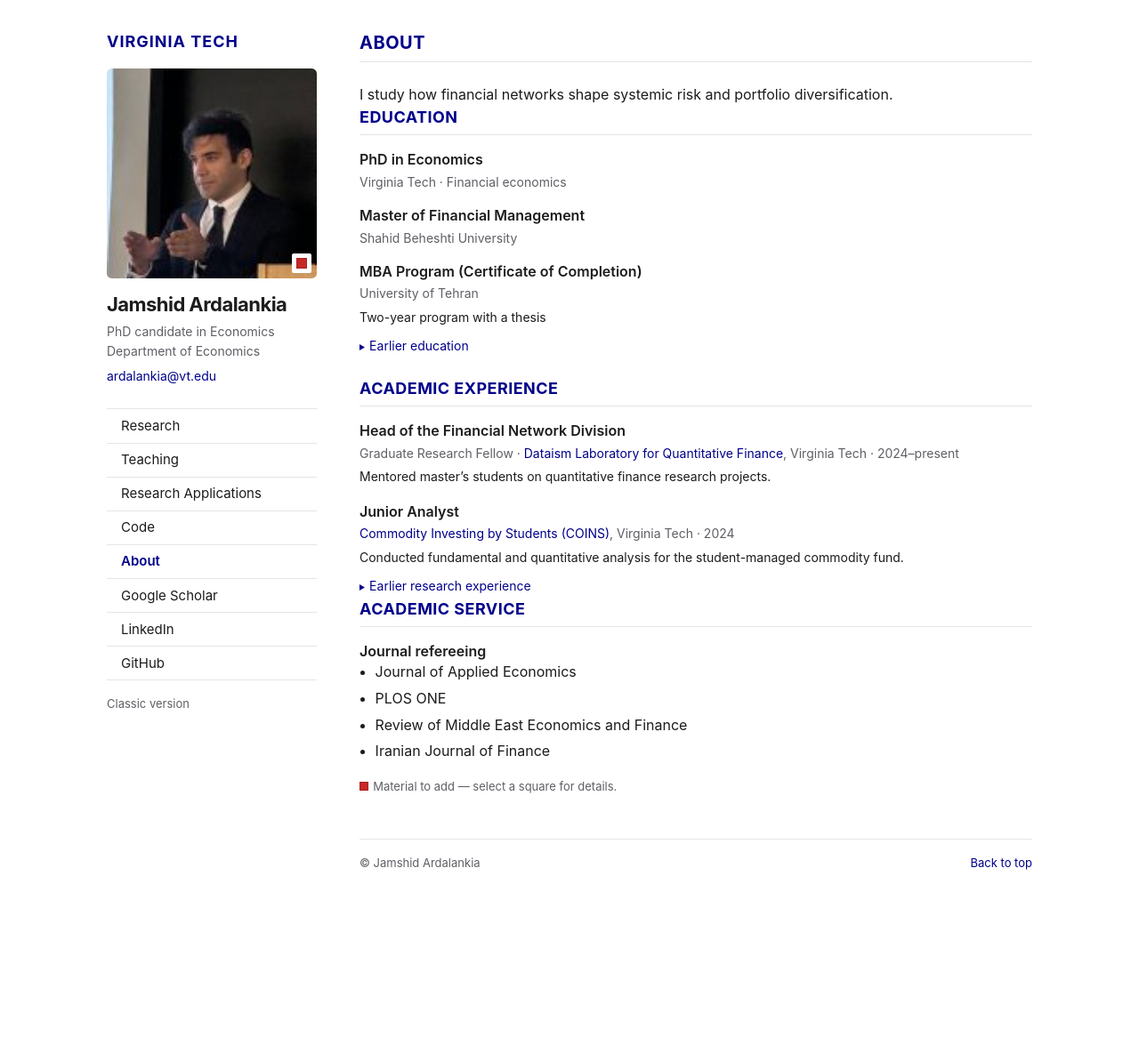
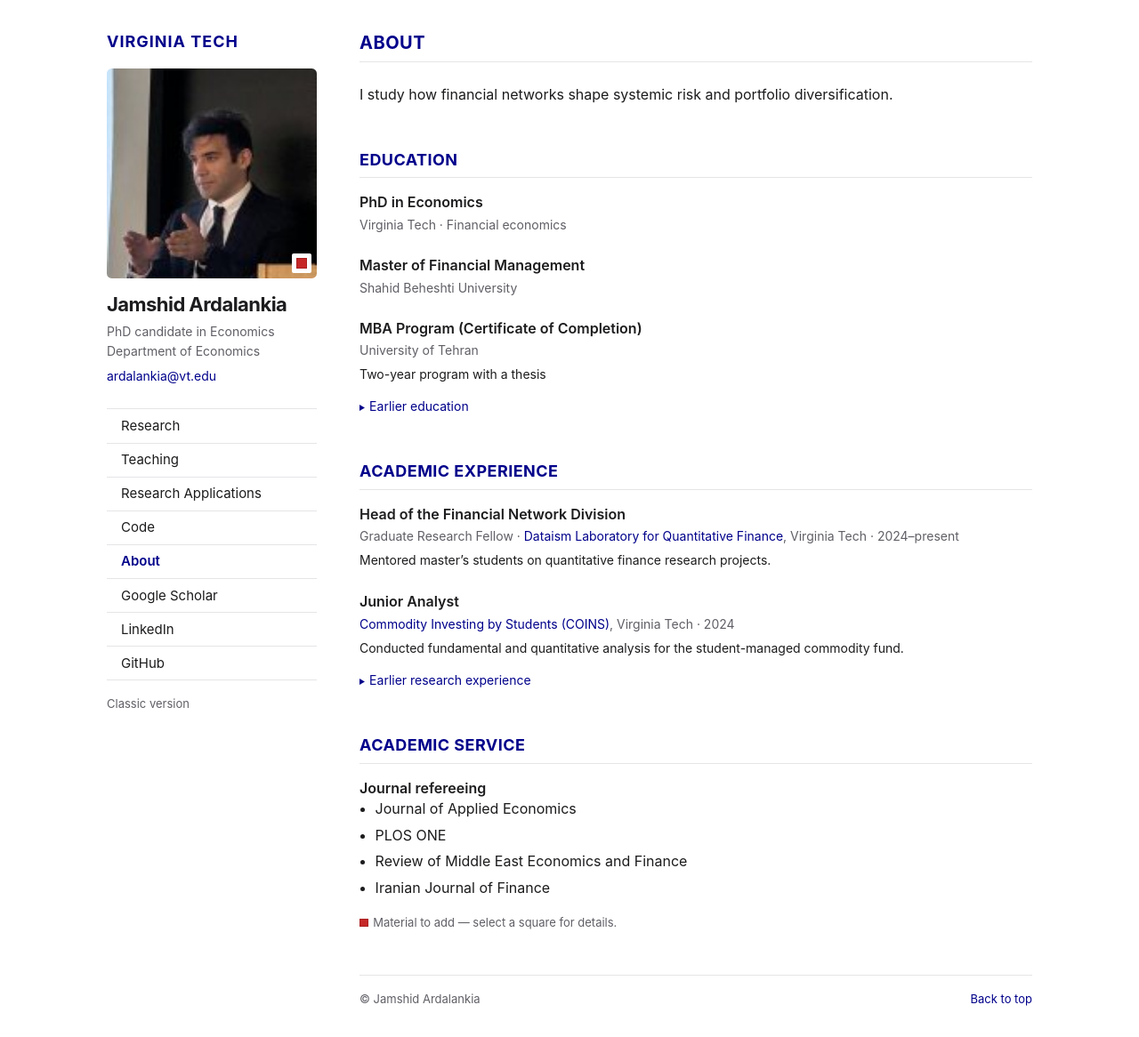
Before and after one commit to jamshidardalankia/jamshidardalankia.github.io, a Jekyll site: the page built from modern/about/index.html, in a window 1280 px wide. Shown: the whole page at 89% size. Built offline with Jekyll 4.4.1, drawn with Linux system fonts in a browser that asks for light colours; before the commit the page ends 1012 px from its top, so only the background shows below that.

Commit message:
Improve spacing above section headings and between entries

```diff
--- a/modern/about/index.html
+++ b/modern/about/index.html
@@ -12,7 +12,7 @@ layout: academic-page
   <meta http-equiv="Content-Security-Policy" content="script-src 'none'; connect-src 'none'; object-src 'none'; base-uri 'none'; form-action 'none'">
   <title>About | Jamshid Ardalankia</title>
   <link rel="icon" href="data:,">
-  <link rel="stylesheet" href="../styles.css?v=c44c8f4cf2ff">
+  <link rel="stylesheet" href="../styles.css?v=8e34ae989254">
 </head>
 <body class="modern-site" id="top">
   <a class="skip-link" href="#main">Skip to content</a>
--- a/modern/code/index.html
+++ b/modern/code/index.html
@@ -12,7 +12,7 @@ layout: academic-page
   <meta http-equiv="Content-Security-Policy" content="script-src 'none'; connect-src 'none'; object-src 'none'; base-uri 'none'; form-action 'none'">
   <title>Code | Jamshid Ardalankia</title>
   <link rel="icon" href="data:,">
-  <link rel="stylesheet" href="../styles.css?v=c44c8f4cf2ff">
+  <link rel="stylesheet" href="../styles.css?v=8e34ae989254">
 </head>
 <body class="modern-site" id="top">
   <a class="skip-link" href="#main">Skip to content</a>
--- a/modern/index.html
+++ b/modern/index.html
@@ -12,7 +12,7 @@ layout: academic-page
   <meta http-equiv="Content-Security-Policy" content="script-src 'none'; connect-src 'none'; object-src 'none'; base-uri 'none'; form-action 'none'">
   <title>Research | Jamshid Ardalankia</title>
   <link rel="icon" href="data:,">
-  <link rel="stylesheet" href="./styles.css?v=c44c8f4cf2ff">
+  <link rel="stylesheet" href="./styles.css?v=8e34ae989254">
 </head>
 <body class="modern-site" id="top">
   <a class="skip-link" href="#main">Skip to content</a>
--- a/modern/research-applications/index.html
+++ b/modern/research-applications/index.html
@@ -12,7 +12,7 @@ layout: academic-page
   <meta http-equiv="Content-Security-Policy" content="script-src 'none'; connect-src 'none'; object-src 'none'; base-uri 'none'; form-action 'none'">
   <title>Research Applications | Jamshid Ardalankia</title>
   <link rel="icon" href="data:,">
-  <link rel="stylesheet" href="../styles.css?v=c44c8f4cf2ff">
+  <link rel="stylesheet" href="../styles.css?v=8e34ae989254">
 </head>
 <body class="modern-site" id="top">
   <a class="skip-link" href="#main">Skip to content</a>
--- a/modern/styles.css
+++ b/modern/styles.css
@@ -40,9 +40,9 @@ a:hover { text-decoration: underline; }
 .page-header h1 { font-size: 1.25rem; }
 .content h2 { margin-bottom: 1rem; }
 .content h3, .content h4, .content h5 { color: var(--ink); font-size: 1rem; font-weight: 600; line-height: 1.4; }
-.content :is(.group, .teaching-group, .subpage-section, .major) + :is(.group, .teaching-group, .subpage-section, .major),
-.content .earlier-teaching, .repository-directory + .subpage-section, .teaching-approach + .teaching-group, .about-intro + .major { margin-top: 2.65rem; }
-.entry + .entry, .course + .course, .fact + .fact { margin-top: 1.4rem; }
+.content :is(.group, .teaching-group, .subpage-section, .major, .fact) + :is(.group, .teaching-group, .subpage-section, .major, .fact),
+.content .earlier-teaching, .repository-directory + .subpage-section, .teaching-approach + .teaching-group, .about-intro + :is(.major, .fact) { margin-top: 3rem; }
+.entry + .entry, .course + .course { margin-top: 1.75rem; }
 .paper-heading, .course-heading { display: grid; grid-template-columns: minmax(0, 1fr) auto; gap: .1rem 1rem; align-items: baseline; }
 .paper-heading :is(h3, h4, h5) { text-wrap: pretty; }
 .paper-heading a, .program-list :is(h3, h4) a { color: var(--ink); }
@@ -82,8 +82,8 @@ summary:hover { text-decoration: underline; text-underline-offset: .18em; }
 .program-list { margin-block: .8rem; }
 .program-list li + li, .resource-list li + li { margin-top: 1.2rem; }
 .earlier-teaching[open] > summary { margin-bottom: .75rem; }
-.prior-degree, .prior-role, .fact-more .details-body h3:not(:first-child) { margin-top: 1rem; }
-.fact-more { margin-top: .5rem; }
+.prior-degree, .prior-role, .fact-more .details-body h3:not(:first-child) { margin-top: 1.5rem; }
+.fact-more { margin-top: .75rem; }
 .resource-title { font-size: 1rem; font-weight: 600; }
 .related-paper { display: block; width: fit-content; }
 .actions { margin-top: .5rem; }
--- a/modern/teaching/index.html
+++ b/modern/teaching/index.html
@@ -12,7 +12,7 @@ layout: academic-page
   <meta http-equiv="Content-Security-Policy" content="script-src 'none'; connect-src 'none'; object-src 'none'; base-uri 'none'; form-action 'none'">
   <title>Teaching | Jamshid Ardalankia</title>
   <link rel="icon" href="data:,">
-  <link rel="stylesheet" href="../styles.css?v=c44c8f4cf2ff">
+  <link rel="stylesheet" href="../styles.css?v=8e34ae989254">
 </head>
 <body class="modern-site" id="top">
   <a class="skip-link" href="#main">Skip to content</a>
```
